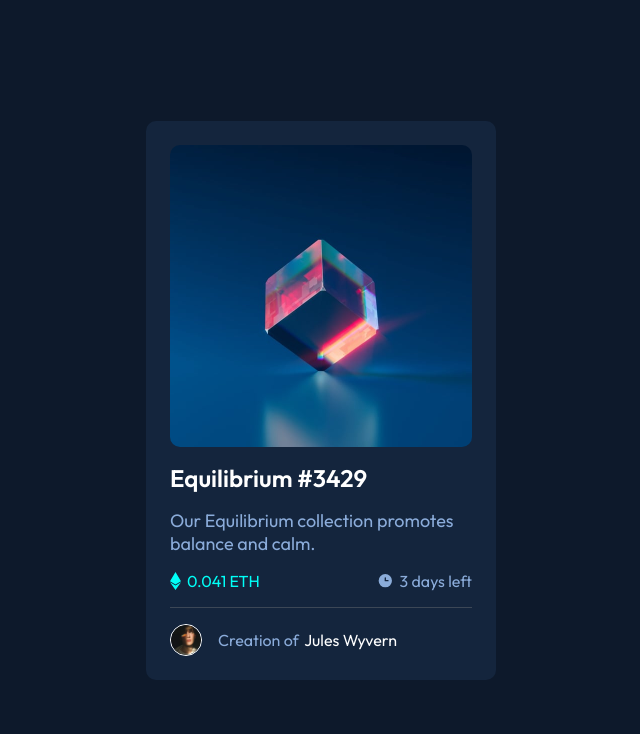
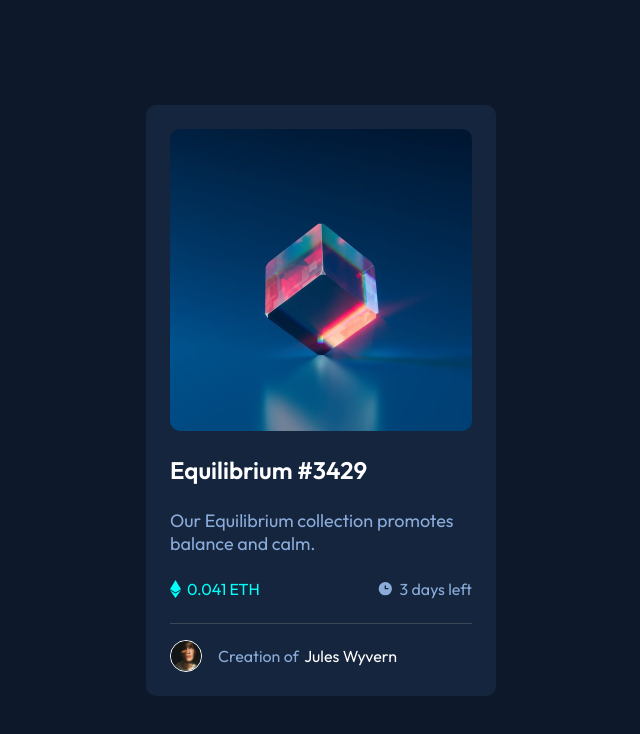
Before and after one commit to mthsimao/nft-card, a plain HTML site: page index.html in a window 1280 px wide. Shown: the whole page, without its empty margins (319-959 px from the left). Drawn offline with Linux system fonts and the light colour scheme.

Commit message:
Update style.css

```diff
--- a/css/style.css
+++ b/css/style.css
@@ -42,14 +42,14 @@ body {
     flex-direction: column;
     justify-content: center;
     align-items: center;
-    gap: 1em;
+    gap: 1.5em;
 }
 
 .card-text {
     display: flex;
     flex-direction: column;
-    gap: 1em;
-    max-width: 316px;
+    gap: 1.5em;
+    max-width: 315px;
 }
 
 .card-p {
```
